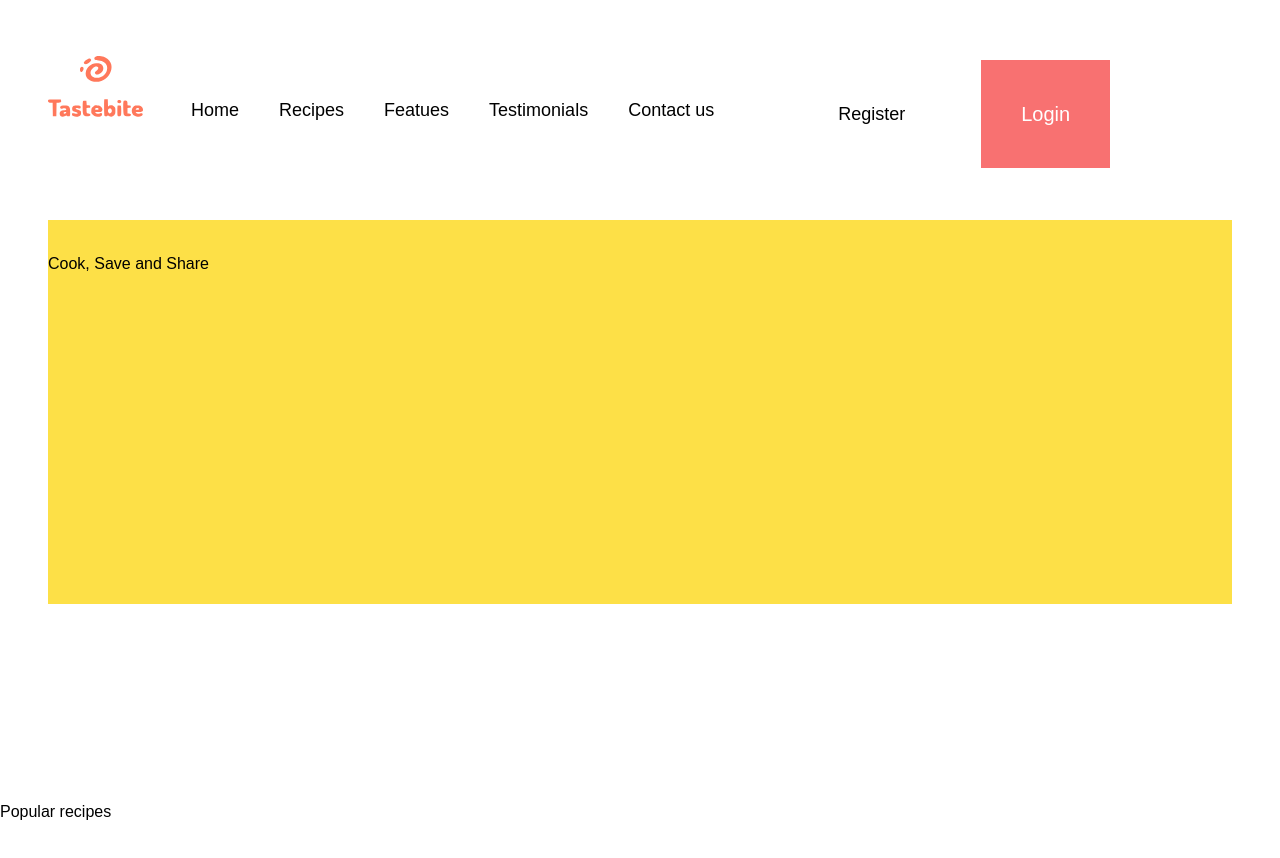
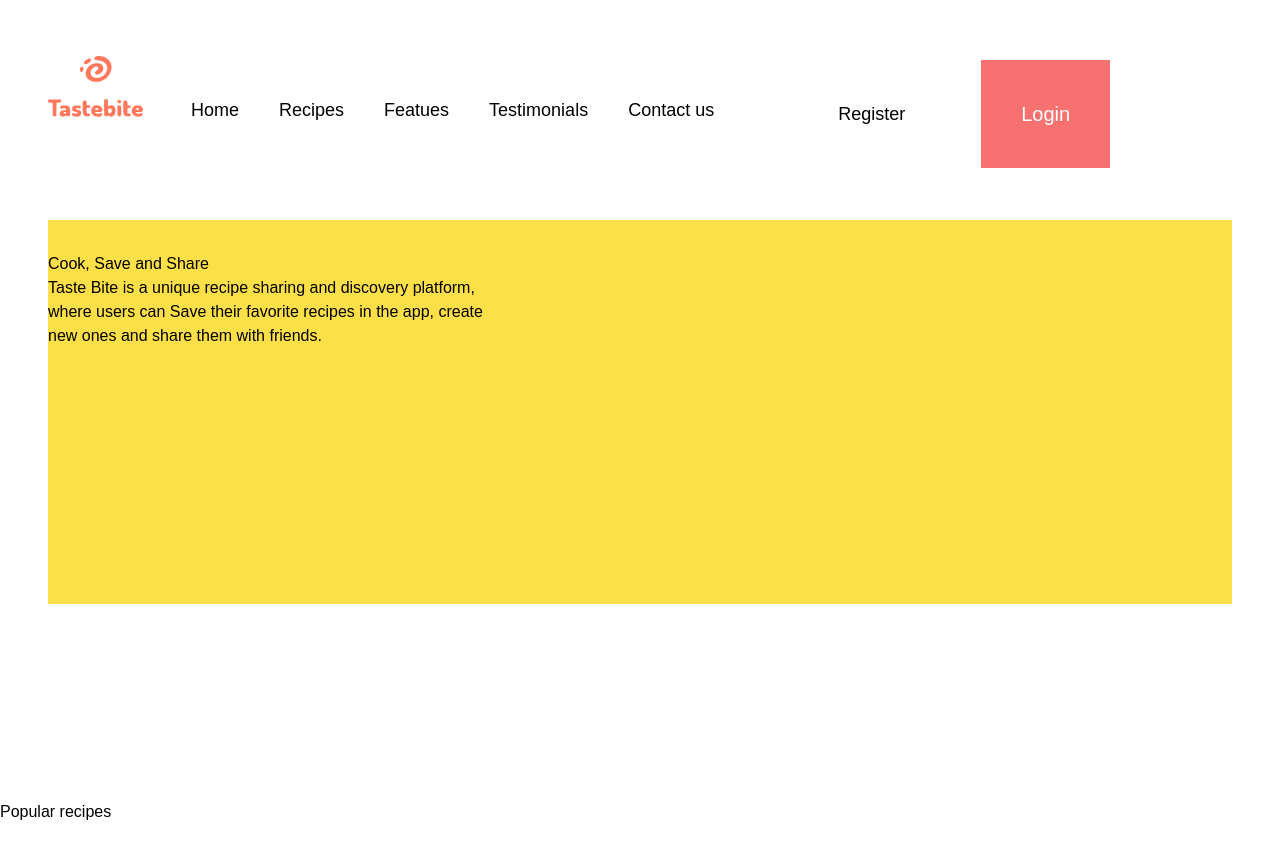
Before and after one commit to DennohKim/Tastebite-Recipe-App, a React (Create React App) app in the folder tastebite-client/: page / in a window 1280 px wide. Shown: the top 858 px of the page. Built offline with nearby package versions, Linux system fonts and the light colour scheme.

Commit message:
doc:added a paragraph

```diff
--- a/tastebite-client/src/components/Banner.js
+++ b/tastebite-client/src/components/Banner.js
@@ -4,7 +4,10 @@ export default function Banner() {
   return (
     <div className='bg-yellow-300 h-96 pt-8 mt-10'>
         <hi class = ''>Cook, Save and Share </hi>
-
+        <p class = ''>Taste Bite is a unique recipe sharing and discovery platform,
+            <br></br>where users can Save their favorite recipes in the app, create
+            <br></br>new ones and share them with friends.
+        </p>
 
     </div>
   )
```
